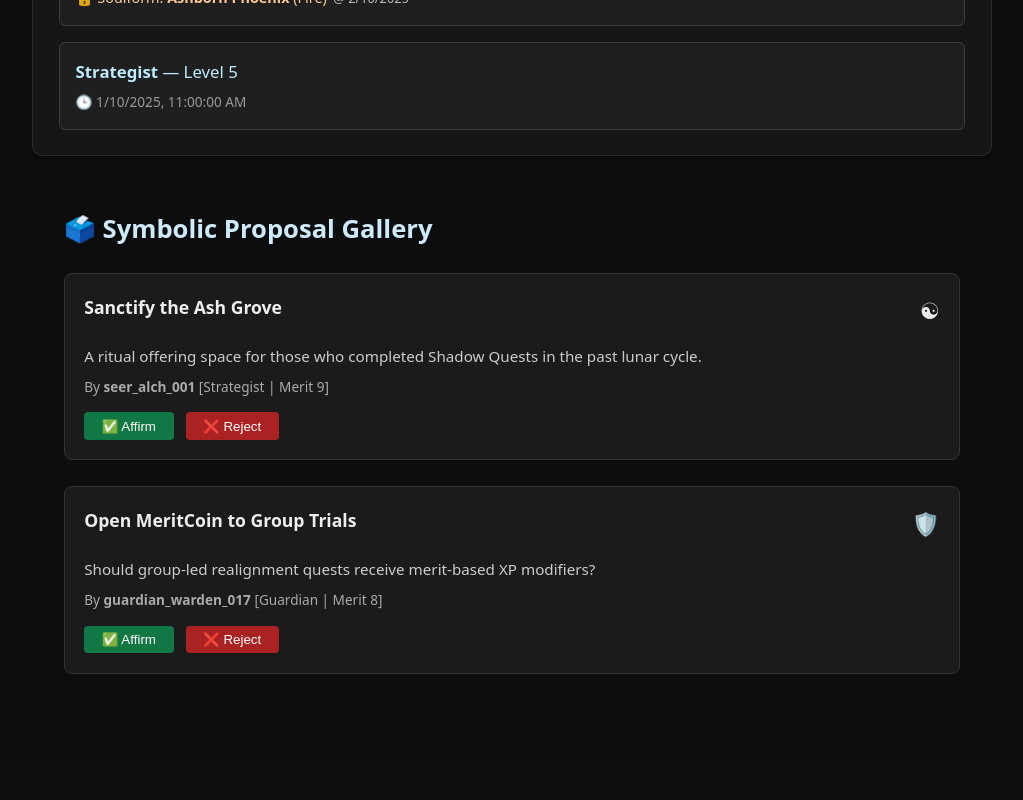
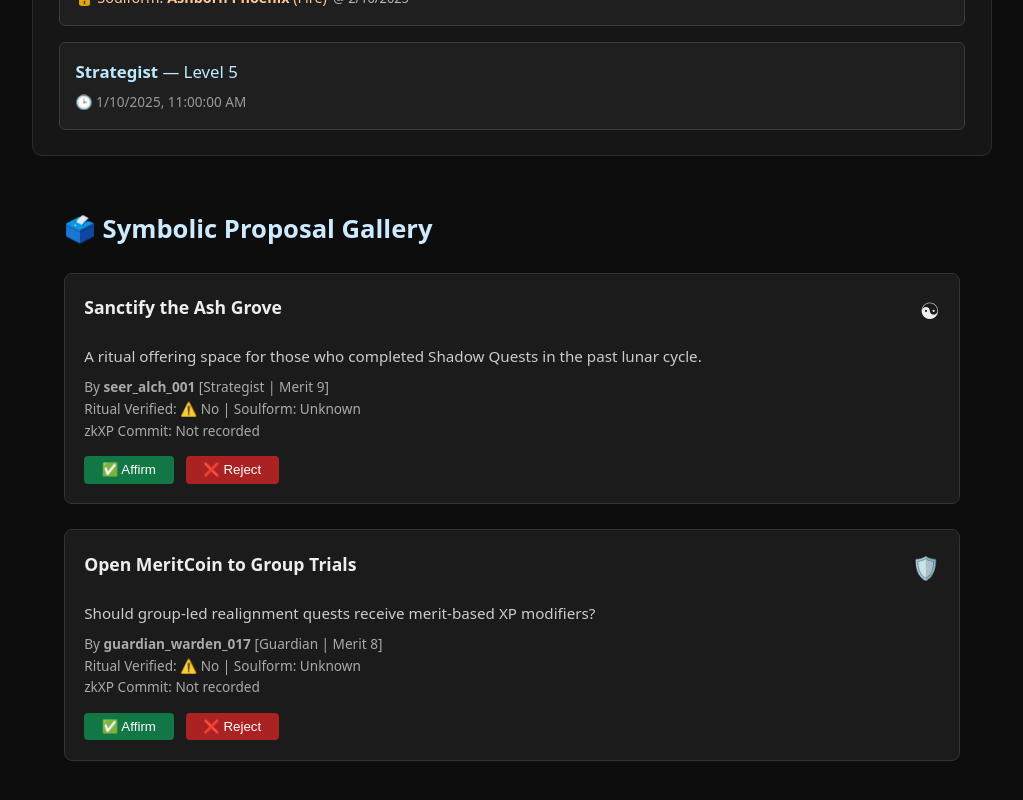
Before and after one commit to QuantumEden/eden-protocol, a React (Vite) app in the folder ui/react_web_portal/: page / in a window 1280 px wide. Shown: the part 1006-1806 px from the top of the page, without its empty margins (128-1151 px from the left). Before the commit the page ends 1769 px from the top, so only its background shows below. Built offline with nearby package versions, Linux system fonts and the light colour scheme.

Commit message:
Update DAOVotePanel.tsx

```diff
--- a/ui/react_web_portal/components/DAOVotePanel.tsx
+++ b/ui/react_web_portal/components/DAOVotePanel.tsx
@@ -1,5 +1,5 @@
 // ui/react_web_portal/components/DAOVotePanel.tsx
-// Renders active proposals with symbolic metadata and truth-weighted vote actions
+// Renders active proposals with symbolic metadata and truth-weighted vote actions, including ritual and zkXP context
 
 import React from 'react';
 
@@ -11,6 +11,9 @@ type Proposal = {
   archetype: string;
   glyph: string;
   meritLevel: number;
+  ritualVerified?: boolean;
+  soulformStage?: string;
+  zkxpHash?: string;
 };
 
 type Props = {
@@ -31,6 +34,12 @@ const DAOVotePanel: React.FC<Props> = ({ proposals, onVote }) => {
           <p style={styles.summary}>{p.summary}</p>
           <div style={styles.meta}>
             By <strong>{p.author}</strong> [{p.archetype} | Merit {p.meritLevel}]
+          </div>
+          <div style={styles.meta}>
+            Ritual Verified: {p.ritualVerified ? '🕊️ Yes' : '⚠️ No'} | Soulform: {p.soulformStage || 'Unknown'}
+          </div>
+          <div style={styles.meta}>
+            zkXP Commit: {p.zkxpHash || 'Not recorded'}
           </div>
           <div style={styles.buttons}>
             <button onClick={() => onVote(p.id, 'yes')} style={styles.yes}>✅ Affirm</button>
```
